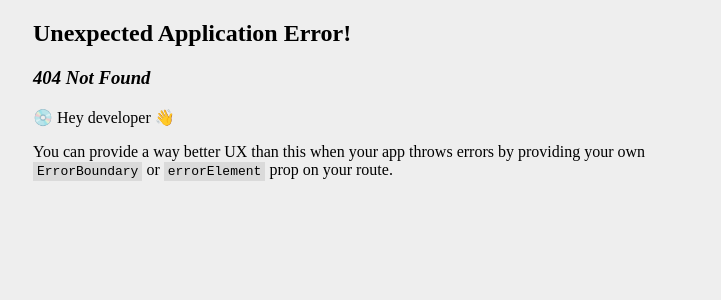
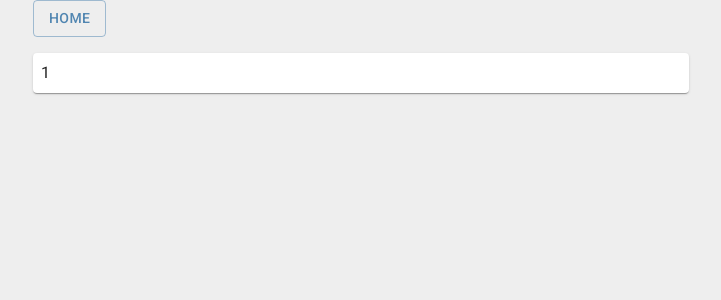
Before and after one commit to dillondrenzek/top-100-songs, a React (Create React App) app: page /songs/1 in a window 1280 px wide. Before the commit this address had no page. Shown: the top 300 px of the page, without its empty margins (287-1008 px from the left). Built offline with nearby package versions, Linux system fonts and the light colour scheme.

Commit message:
start edit song page

```diff
--- a/src/app.tsx
+++ b/src/app.tsx
@@ -1,6 +1,7 @@
 import { Box, Stack } from "@mui/material";
 import React from "react";
 import { createBrowserRouter, RouterProvider } from "react-router-dom";
+import { EditSongPage } from "./app/edit-song-page";
 import { SongList } from "./app/song-list";
 import { AppThemeProvider } from "./theme";
 
@@ -9,13 +10,17 @@
     path: "/",
     element: <SongList />,
   },
+  {
+    path: "/songs/:songId",
+    element: <EditSongPage />,
+  },
 ]);
 
 export default function App() {
   return (
     <AppThemeProvider>
       <Stack
-        sx={{ width: "100%", background: "#eee" }}
+        sx={{ width: "100%", height: "100%" }}
         direction="column"
         alignItems="center"
       >
--- /dev/null
+++ b/src/app/edit-song-page.tsx
@@ -0,0 +1,42 @@
+import { Button, Card, Stack, Typography } from "@mui/material";
+import React, { useMemo } from "react";
+import { useNavigate, useParams } from "react-router-dom";
+import { useSongs } from "../use-songs";
+
+export function EditSongPage() {
+  const { getSongById } = useSongs();
+
+  const { songId } = useParams();
+
+  const song = useMemo(() => {
+    if (!songId) {
+      return null;
+    }
+
+    const id = parseInt(songId);
+
+    return getSongById(id);
+  }, [getSongById, songId]);
+
+  const navigate = useNavigate();
+
+  return (
+    <Stack direction="column" alignItems="flex-start" spacing={2}>
+      <Stack
+        direction="row"
+        alignItems="center"
+        justifyContent="center"
+        spacing={2}
+      >
+        <Button variant="outlined" onClick={() => navigate("/")}>
+          Home
+        </Button>
+      </Stack>
+      <Card sx={{ width: "100%", px: 1, py: 1 }}>
+        <Typography>{songId}</Typography>
+        <Typography>{song?.name}</Typography>
+        <Typography>{song?.artist}</Typography>
+      </Card>
+    </Stack>
+  );
+}
--- a/src/app/song-list.tsx
+++ b/src/app/song-list.tsx
@@ -14,9 +14,11 @@
 import VerticalAlignTopIcon from "@mui/icons-material/VerticalAlignTop";
 import VerticalAlignBottomIcon from "@mui/icons-material/VerticalAlignBottom";
 import DeleteForeverIcon from "@mui/icons-material/DeleteForever";
+import CreateIcon from "@mui/icons-material/Create";
 import React from "react";
 import { useSongs } from "../use-songs";
 import { NewSongForm } from "./song-list/new-song-form";
+import { useNavigate } from "react-router-dom";
 
 export function SongList() {
   const {
@@ -29,6 +31,8 @@
     moveSongToTop,
     printState,
   } = useSongs();
+
+  const navigate = useNavigate();
 
   return (
     <Stack direction="column" alignItems="flex-start" spacing={2}>
@@ -71,6 +75,9 @@
                     <IconButton onClick={() => removeSong(song)}>
                       <DeleteForeverIcon />
                     </IconButton>
+                    <IconButton onClick={() => navigate(`/songs/${song.id}`)}>
+                      <CreateIcon />
+                    </IconButton>
                   </Stack>
                   <Stack direction="column">
                     <ListItemText primary={song.name} />
--- a/src/index.scss
+++ b/src/index.scss
@@ -1,3 +1,7 @@
+html {
+  background: #eee;
+}
+
 body {
   display: flex;
   width: 100%;
@@ -6,6 +10,5 @@
 }
 
 #root {
-  display: flex;
   flex: 1 1 auto;
 }
--- a/src/use-songs.ts
+++ b/src/use-songs.ts
@@ -108,6 +108,13 @@
 
   // Public API
 
+  const getSongById = useCallback(
+    (id: number) => {
+      return state.songs.find((item) => item.id === id);
+    },
+    [state.songs]
+  );
+
   const createSong = useCallback((newSong: NewSong) => {
     dispatch({
       type: "CREATE_SONG",
@@ -162,6 +169,7 @@
   return {
     songs: state.songs,
     setSongs,
+    getSongById,
     createSong,
     removeSong,
     promoteSong,
```
